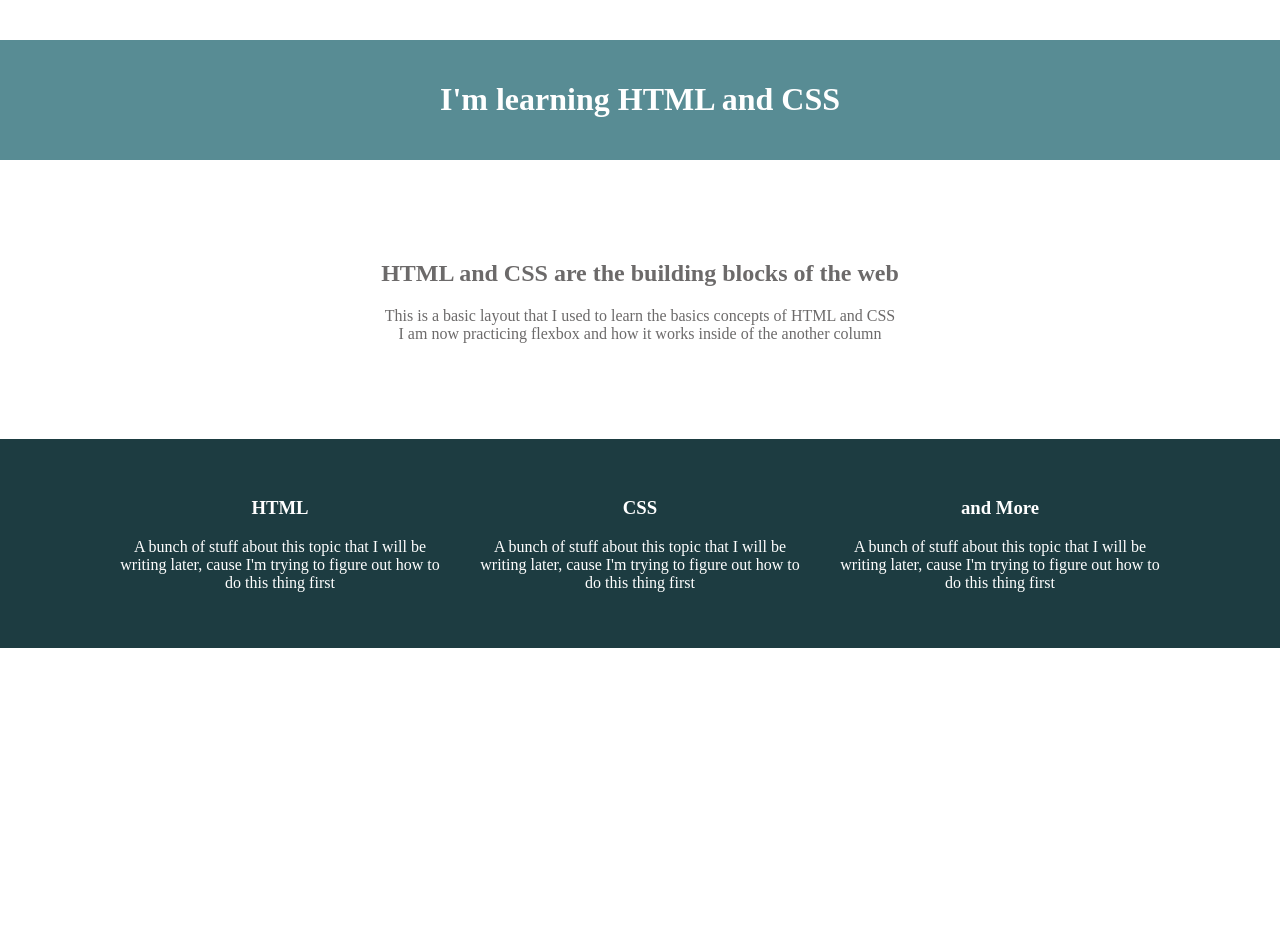
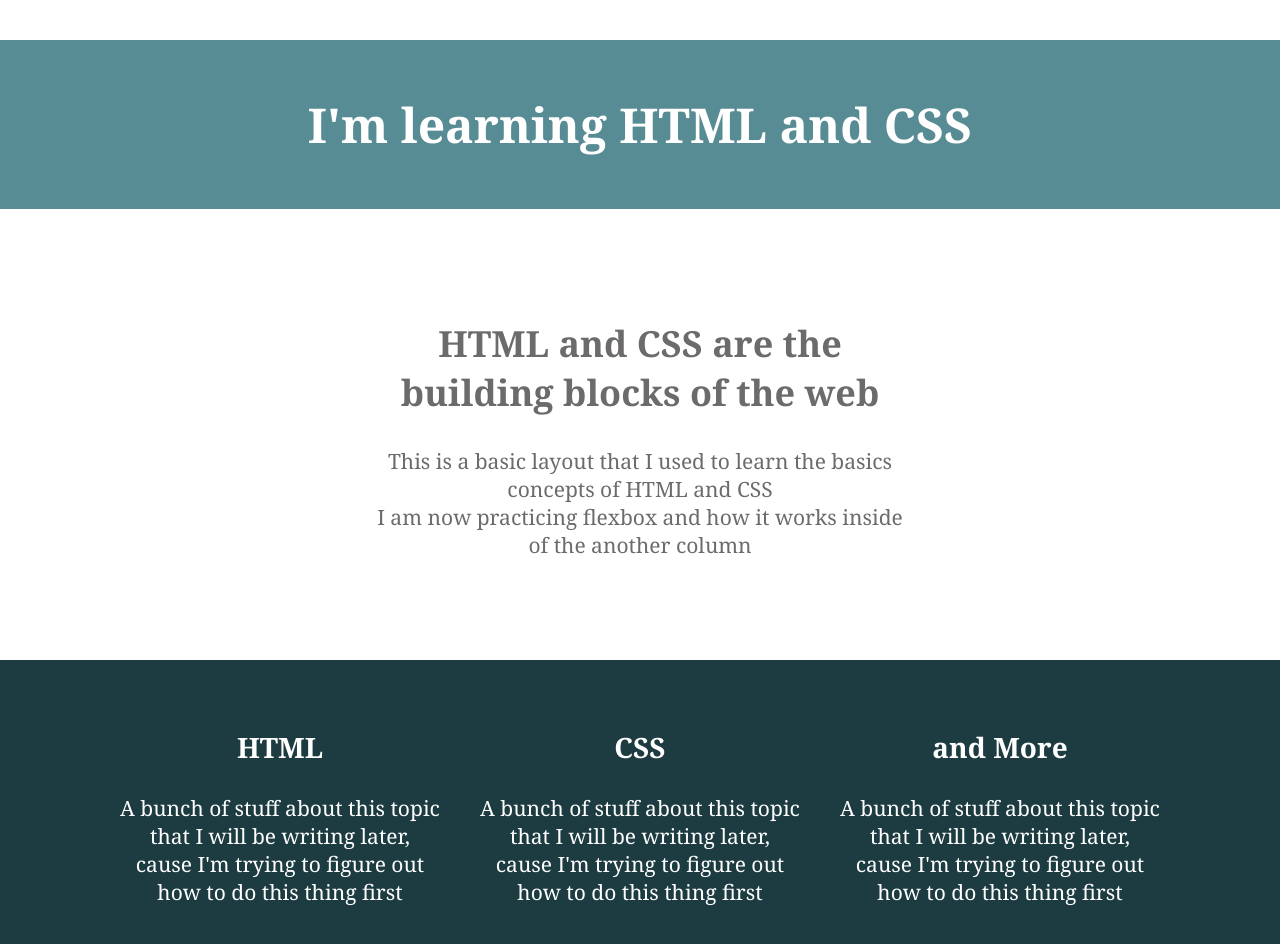
Before and after one commit to AmandaVillar/html-css-layout, a plain HTML site: page index.html in a window 1280 px wide. Before the commit the page ends 800 px from the top, so only its background shows below. Drawn offline with Linux system fonts and the light colour scheme.

Commit message:
added font attributes

```diff
--- a/index.css
+++ b/index.css
@@ -1,5 +1,19 @@
 body {
     margin: 0;
+    font-size: 21px;
+    font-family: Cambria, Cochin, Georgia, Times, 'Times New Roman', serif
+}
+
+h1 {
+    font-size: 48px;
+}
+
+h2 {
+    font-size: 36px;
+}
+
+h3 {
+    font-size: 28px;
 }
 
 header {
```
